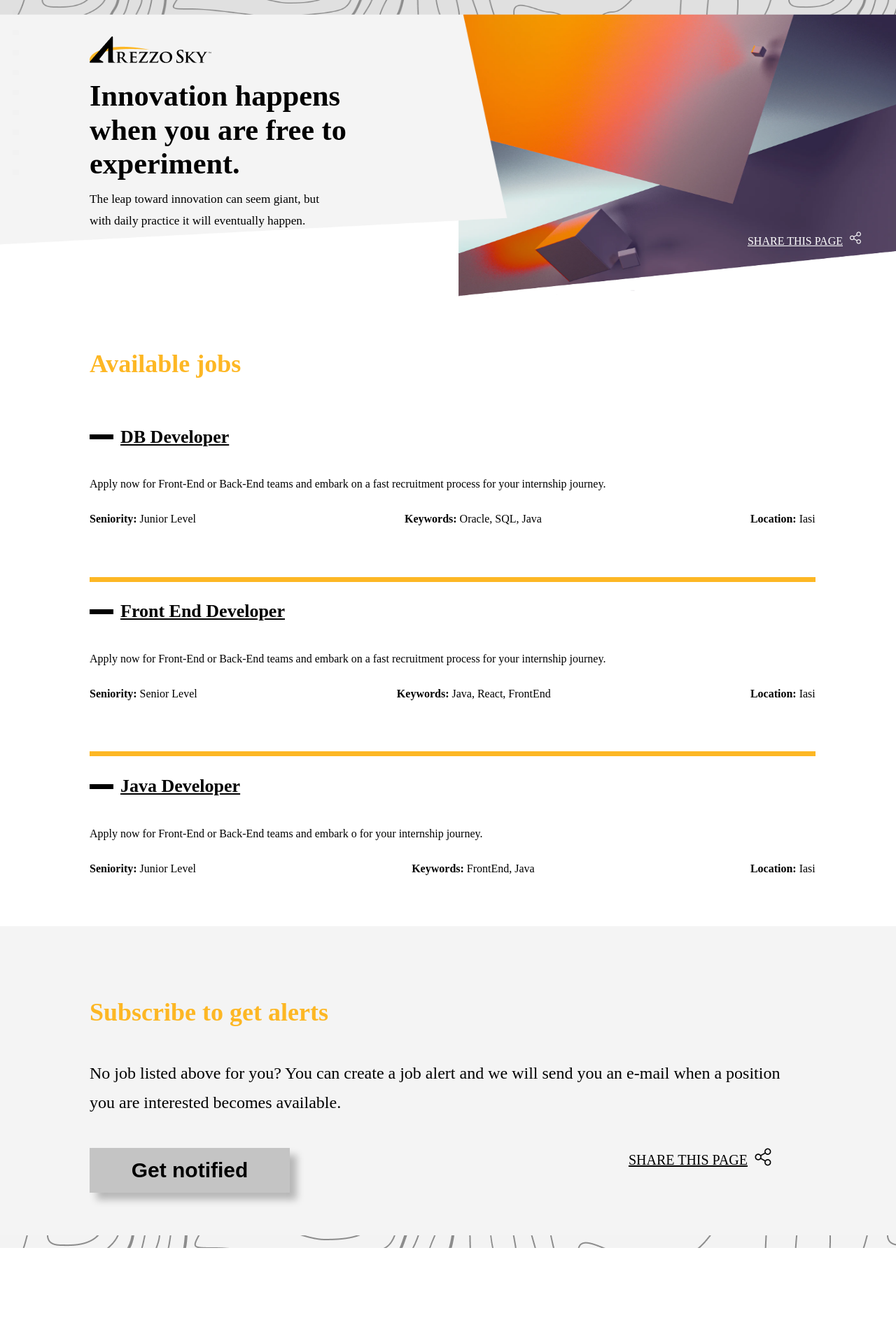
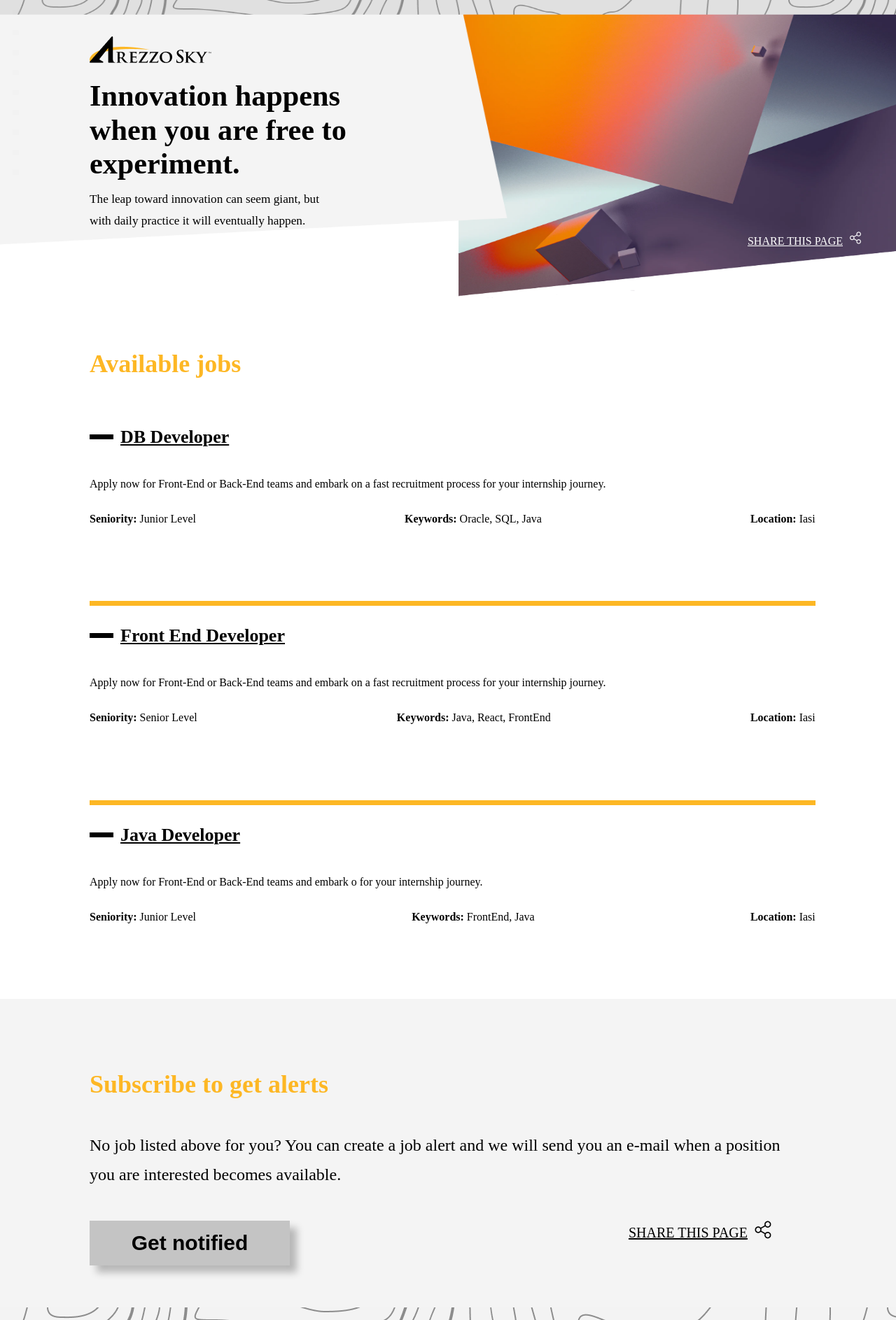
Before and after one commit to dhananjay-fe/dhananjay-fe.github.io, a Jekyll site: the page built from index.html, in a window 1280 px wide. Shown: the whole page at 70% size. Built offline with Jekyll 4.4.1, drawn with Linux system fonts in a browser that asks for light colours; before the commit the page ends 1784 px from its top, so only the background shows below that.

Commit message:
Update main.css

```diff
--- a/assets/css/main.css
+++ b/assets/css/main.css
@@ -429,7 +429,7 @@ width: 352px;
     justify-content: space-between;
     margin-right: 10%;
     width: 90%;
-    margin-bottom: 5%
+    margin-bottom: 8%
 }
 
 .job-block{
```
